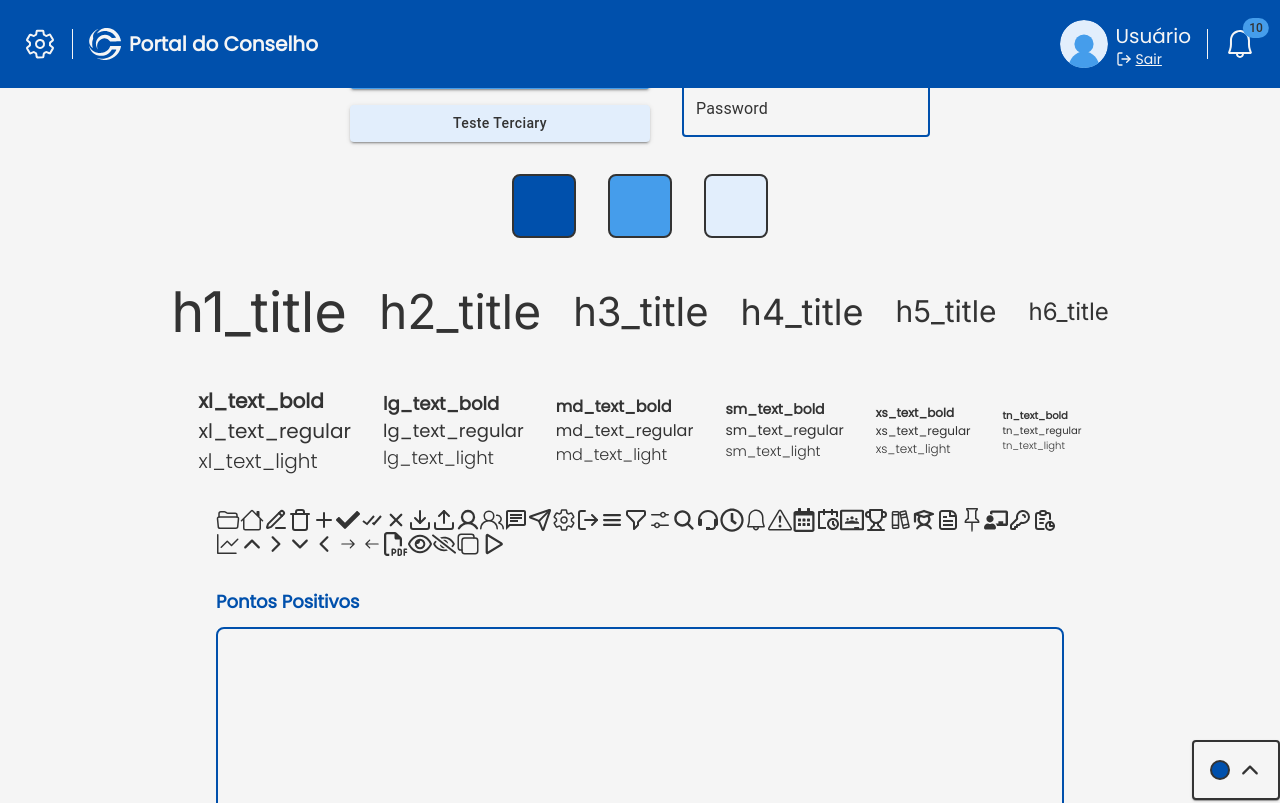
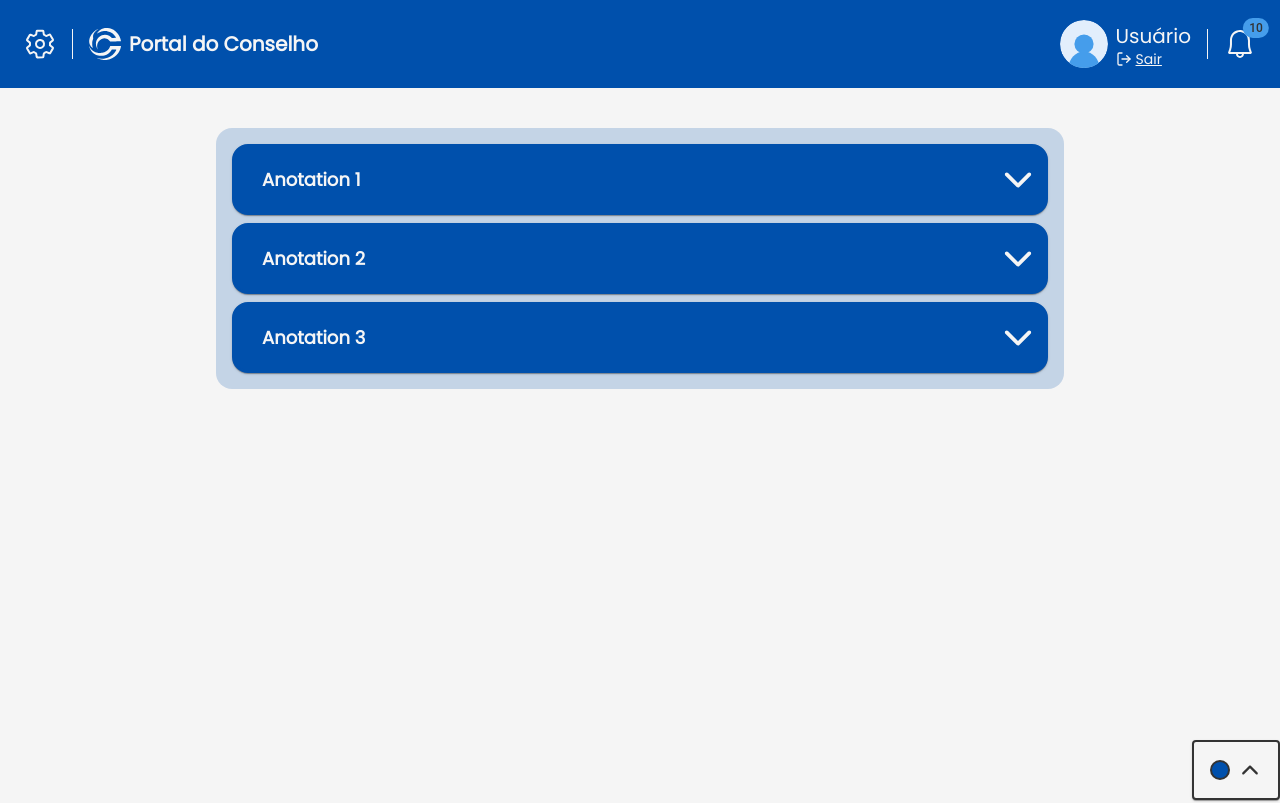
Before and after one commit to Hivqs79/Portal_do_Conselho, a Next.js app in the folder front/app/: page /components in a window 1280 px wide. Shown: the top 803 px of the page. Built offline with nearby package versions, Linux system fonts and the light colour scheme.

Commit message:
:recycle: refactor: Change accordion padding in Theme Settings

```diff
--- a/front/app/app/components/page.tsx
+++ b/front/app/app/components/page.tsx
@@ -91,7 +91,7 @@ export default function Components() {
       maxWidth={"lg"}
       className="flex flex-col gap-8 justify-start items-center min-h-screen"
     >
-      <Box className="flex flex-row gap-8 justify-center items-center">
+      {/* <Box className="flex flex-row gap-8 justify-center items-center">
         <Box className="flex flex-col gap-4">
           <Button variant="contained" color="primary" sx={{ width: 300 }}>
             Teste Primary
@@ -259,7 +259,7 @@ export default function Components() {
       </Box>
 
       <Photo idUser={1} rounded={false} classname="w-20 h-20" />
-      <Photo idUser={1} rounded={true} classname="w-20 h-20" />
+      <Photo idUser={1} rounded={true} classname="w-20 h-20" /> */}
       <Box
         style={{ backgroundColor: OpacityHex(colorByModeSecondary, 0.2) }}
         className="p-2 mt-32 rounded-big w-full"
@@ -271,7 +271,7 @@ export default function Components() {
               key={index}
               name={anotation.name}
               description={anotation.description}
-              outlined={true}
+              outlined={false}
             />
           ))}
         </span>
--- a/front/app/components/AccordionComponent.tsx
+++ b/front/app/components/AccordionComponent.tsx
@@ -128,7 +128,17 @@ export default function AccordionComponent({
       </AccordionSummary>
       <AccordionDetails
         className="rounded-b-big"
-        sx={{ backgroundColor: backgroundColor }}
+        sx={{
+          backgroundColor: backgroundColor,
+          borderStyle: "solid",
+          borderTop: outlined ? "2px solid" : "none",
+          borderColor: colorByModeSecondary,
+          borderTopWidth: "2px !important",
+          //.css-6am6c7-MuiAccordionDetails-root
+          ".css-6am6c7-MuiAccordionDetails-root": {
+            padding: "8px 8px 8px !important",
+          },
+        }}
       >
         {type === "council" && (
           <Box className="flex gap-10 p-2">
--- a/front/app/theme/ThemeSettings.ts
+++ b/front/app/theme/ThemeSettings.ts
@@ -468,6 +468,13 @@ export default class ThemeSettings {
             },
           },
         },
+        MuiAccordionDetails: {
+          styleOverrides: {
+            root: {
+              padding: "8px !important",
+            },
+          },
+        },
       },
     });
   }
```
